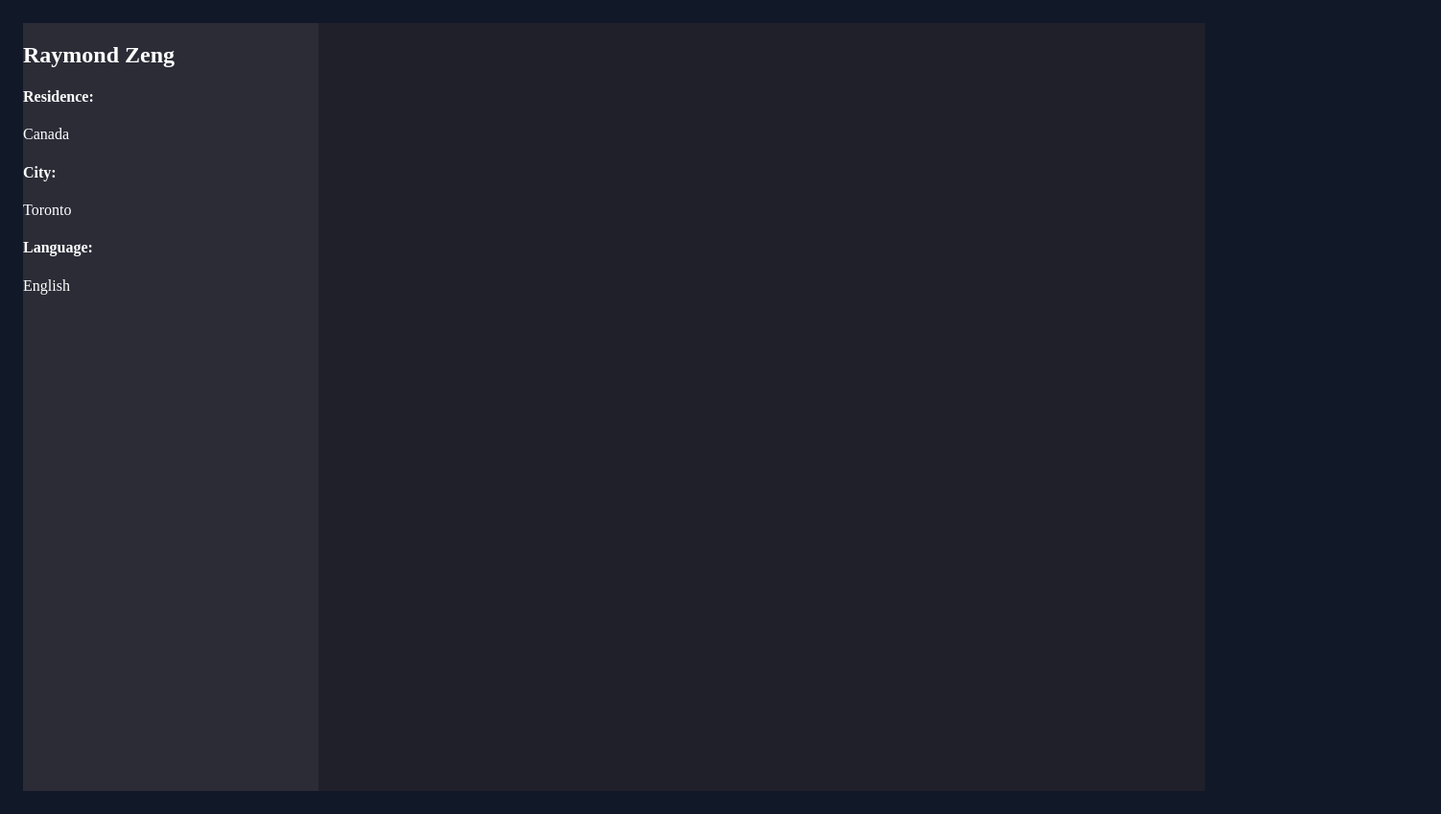
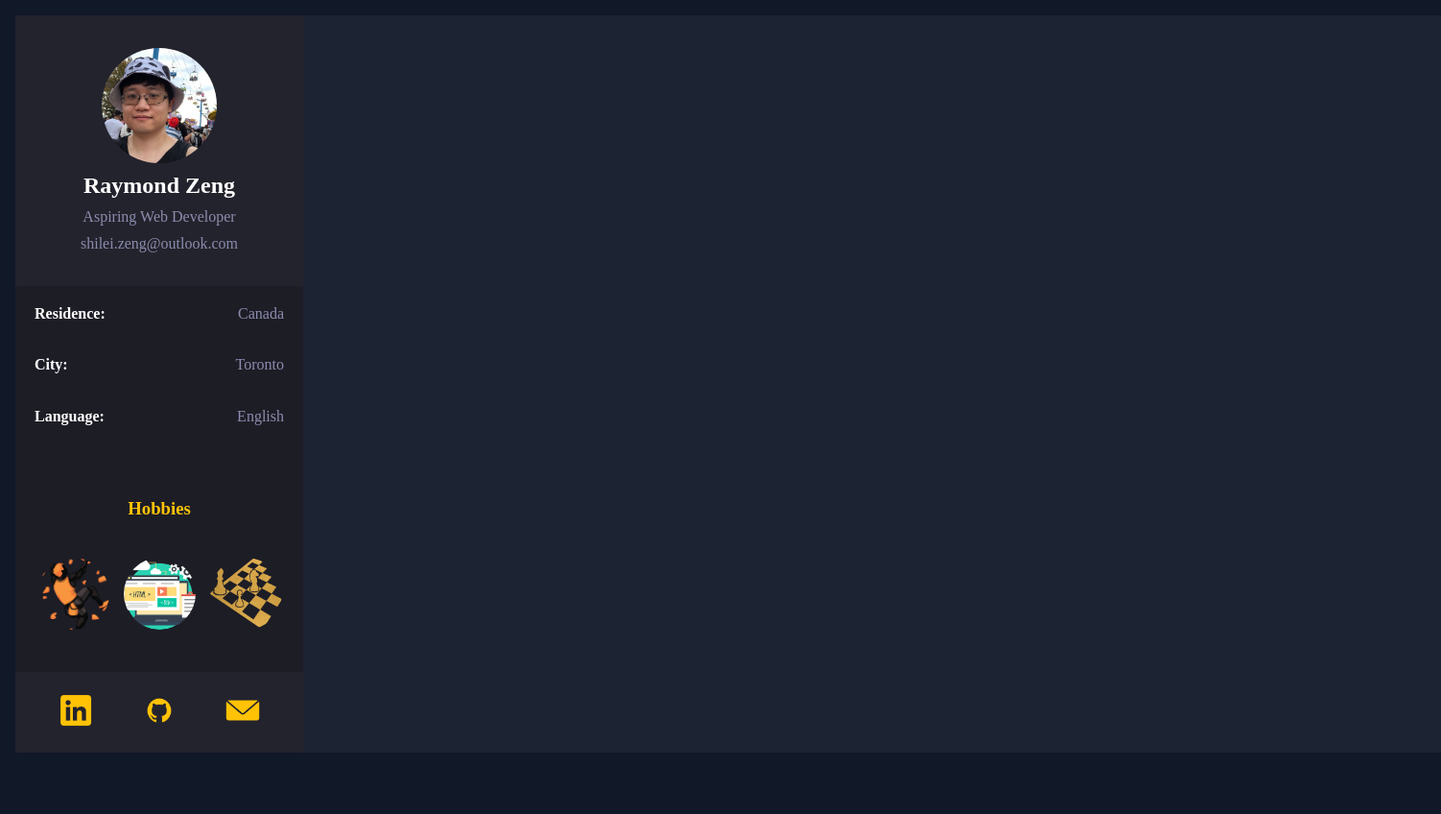
Before and after one commit to SyndicateGit/portfolio-website-2023, a plain HTML site: page static/index.html in a window 1280 px wide. Shown: the whole page at 96% size, 1502 px wide, since content can reach past the window. After the commit the page ends 800 px from the top, so only its background shows below. Drawn offline with Linux system fonts and the light colour scheme.

Commit message:
Finished Left Side Info Bar

```diff
--- a/static/index.html
+++ b/static/index.html
@@ -5,7 +5,7 @@
   <meta name="viewport" content="width=device-width, initial-scale=1.0">
   <title>Raymond's Portfolio Website</title>
   <link rel="stylesheet" href="../style.css">
-<script defer src="bundle.js?f4c380acb768d3b684b1"></script></head>
+<script defer src="bundle.js?68d3593d1ca2db21b250"></script></head>
 <body>
   <div class="content">
     <section class="left">
@@ -14,8 +14,8 @@
         <div class="info-profile">
           <div class="profile-pic"></div>
           <h2>Raymond Zeng</h2>
-          <p class="profile-title"></p>
-          <p class="profile-email"></p>
+          <p class="profile-title">Aspiring Web Developer</p>
+          <p class="profile-email">shilei.zeng@outlook.com</p>
         </div>
         <div class="info-body">
           <h4>Residence:</h4>
@@ -26,11 +26,27 @@
           <span>English</span>
         </div>
         <div class="info-hobbies">
+          <h3>Hobbies</h3>
+          <div class="hobbies-container">
+            <div class="hobby rock-climbing"></div>
+            <div class="hobby web-dev"></div>
+            <div class="hobby chess"></div>
+          </div>
         </div>
         <div class="info-socials">
-          <a href="" class="linkedin"></a>
-          <a href="" class="github"></a>
-          <a href="" class="email"></a>
+          <a href="https://www.linkedin.com/in/shilei-zeng/"
+          target="_blank"
+          class="linkedin">
+            <img class="socials-icon" src="../img/linkedin-icon.png" alt="linkedin">
+          </a>
+          <a href="https://github.com/SyndicateGit"
+          target="_blank"
+          class="github">
+            <img class="socials-icon" src="../img/github_icon.png" alt="github">
+          </a>
+          <a href="mailto: shilei.zeng98@outlook.com" class="email">
+            <img class="socials-icon" src="../img/email-icon.png" alt="github">
+          </a>
         </div>
       </div>
     </section>
--- a/style.css
+++ b/style.css
@@ -1,14 +1,24 @@
 :root{
   --gold: #ffc406;
   --night-background1: #111827;
-  --night-background2: #20202a;
-  --night-background3:#2c2c37;
-  --night-background4:#8c8cae;
+  --night-background2: #1c2332;
+  --night-background3:#23232d;
+  --night-background4: rgb(94, 94, 99);
+  --night-background5:#8c8cae;
+
 
   --font-light: white;
   --font-grey: #8c8cae;
 }
 
+*{
+  box-sizing: border-box;
+  margin: 0;
+  padding: 0;
+
+}
+
+/*Page Layout*/
 body{
   height: 100vh;
   background-color: var(--night-background1);
@@ -27,13 +37,131 @@ section{
 }
 
 section.left{
-  display: grid;
   background-color: var(--night-background3);
-  flex: 1;
+  flex: 0;
+  min-width: 300px;
+  width: 300px;
 }
 
 section.right{
   display: flex;
   flex:3;
+  min-width: 95%;
   background-color: var(--night-background2);
+
 }
+
+/*Section Left*/
+.info-container{
+  display: flex;
+  flex-direction: column;
+  justify-content: space-between;
+  align-items: start;
+
+  height: 100%;
+}
+
+.info-container>div{
+  padding: 20px;
+}
+
+.info-profile{
+  display: flex;
+  flex-direction: column;
+  justify-content: center;
+  align-items: center;
+  width: 100%;
+
+  gap: 10px;
+
+  flex: 1.5;
+
+  background-color: #23232d;
+}
+
+.info-profile>p{
+  color: var(--night-background5);
+}
+
+/*Circle profile pic*/
+.profile-pic{
+  width: 120px;
+  height: 120px;
+  border-radius: 50%;
+
+  background-image: url(./img/pfp.jpeg);
+
+  background-repeat: no-repeat;
+  background-position: center center;
+  background-size: cover;
+}
+
+.info-body{
+  background-color: #1d1d26;
+  width: 100%;
+  flex: 1;
+
+  display: grid;
+  grid-template-columns: repeat(2, 1fr);
+
+}
+
+.info-body>span{
+  color: #8c8cae;
+  justify-self: flex-end;
+}
+
+.info-hobbies{
+  flex: 1;
+  display: flex;
+  flex-direction: column;
+  align-items: center;
+  justify-content: start;
+  gap: 25%;
+
+  width: 100%;
+  color: #ffc406;
+  background-color: #1d1d26;
+}
+
+.hobbies-container{
+  display: flex;
+  gap: 15px;
+}
+.hobby{
+  width: 75px;
+  height: 75px;
+  border-radius: 50%;
+
+  background-repeat: no-repeat;
+  background-position: center center;
+  background-size: cover;
+}
+
+.rock-climbing{
+  background-image: url(./img/rock-climbing.png);
+}
+
+.chess{
+  background-image: url(./img/chess.png);
+}
+
+.web-dev{
+  background-image: url(./img/web-dev.png);
+}
+
+.info-socials{
+  flex: 0;
+
+  width: 100%;
+  display: flex;
+  justify-content: space-around;
+  align-items: center;
+}
+
+.socials-icon{
+  width: 40px;
+  height: 40px;
+
+  filter: invert(67%) sepia(73%) saturate(562%) hue-rotate(357deg) brightness(104%) contrast(101%);
+}
```
Also changed, not shown: img/chess.png (added), img/email-icon.png (added), img/github_icon.png (added), img/linkedin-icon.png (added), img/pfp.jpeg (added), img/rock-climbing.png (added), img/web-dev.png (added).
